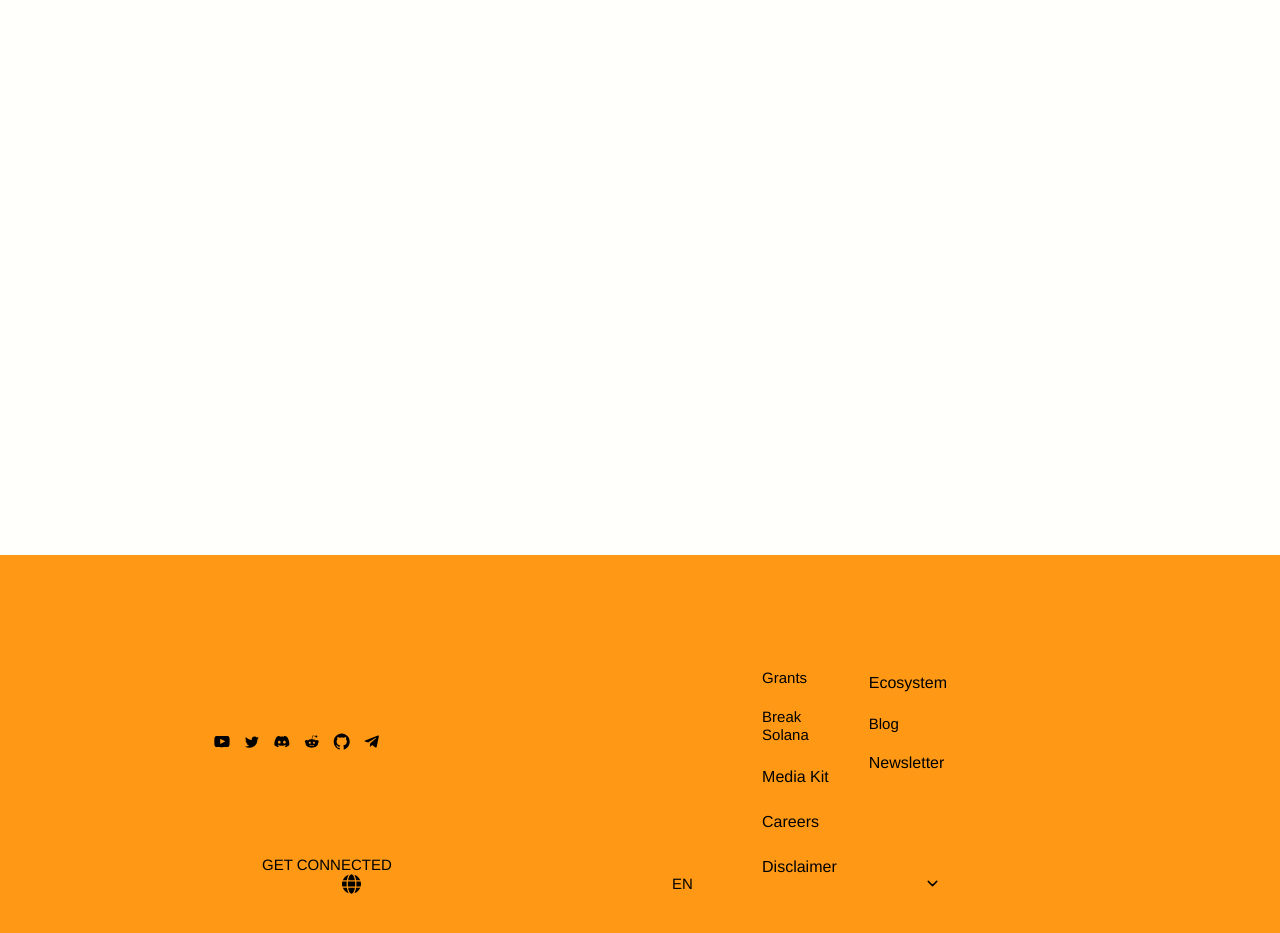
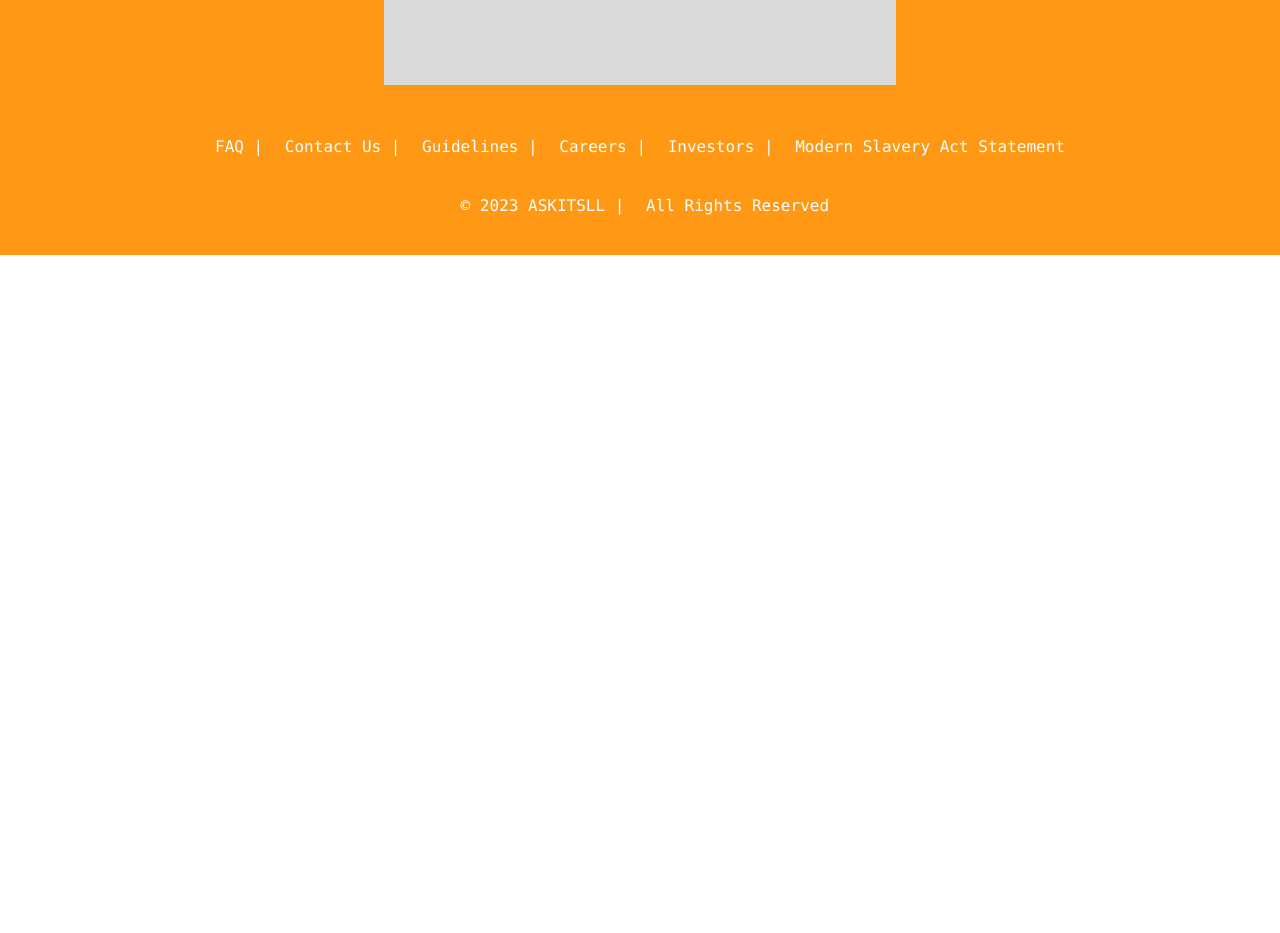
Before and after one commit to askit-all/askitall-ui, a React (Create React App) app: page / in a window 1280 px wide. Shown: the part 3980-4913 px from the top of the page. After the commit the page ends 4235 px from the top, so only its background shows below. Built offline with nearby package versions, Linux system fonts and the light colour scheme; a web font is replaced by a local one.

Commit message:
landing and notification fix

```diff
--- a/src/Routes.jsx
+++ b/src/Routes.jsx
@@ -15,6 +15,7 @@ const Signup = React.lazy(() => import("pages/Signup"));
 const LandingPage2 = React.lazy(() => import("pages/LandingPage2"));
 const Loginpage = React.lazy(() => import("pages/Loginpage"));
 const Landingpage = React.lazy(() => import("pages/Landingpage"));
+const AllNotifications = React.lazy(() => import("pages/AllNotifications"));
 // const LandingPageNew = React.lazy(() => import("pages/LandingPageNew"));
 
 
@@ -50,6 +51,7 @@ const ProjectRoutes = () => {
 
           <Route path="/mentor-profile-new" element={<DesktopOne />} />
           <Route path="/booking-tab" element={<BookingTab />} />
+          <Route path="/notifications" element={<AllNotifications />} />
 
 
 
--- a/src/components/Notification/index.jsx
+++ b/src/components/Notification/index.jsx
@@ -21,12 +21,20 @@ const NotificationModal = ({ children }) => {
   };
 
   const [notifications, setNotifications] = useState([]);
-
+  const [showMore, setShowNore] = useState(false);
   const fetchNotifications = () => {
     // setLoading(true);
     let url = `/notifications`;
     secured.get(url).then((response) => {
-      setNotifications(response.data.data);
+      let notifi = [];
+      if (response.data.data && response.data.data.length > 3) {
+        notifi = response.data.data.slice(0, 3);
+        setShowNore(true);
+      } else {
+        notifi = response.data.data;
+      }
+
+      setNotifications(notifi);
       // setLoading(false);
     });
   };
@@ -86,7 +94,7 @@ const NotificationModal = ({ children }) => {
               <h2>Notifications List</h2>
               <ul className="notification-list">
                 {notifications && notifications.length ? (
-                  notifications.map((notification,index) => (
+                  notifications.map((notification, index) => (
                     <>
                       <li key={index}>{notification.desc}</li>
                       <hr />
@@ -100,6 +108,14 @@ const NotificationModal = ({ children }) => {
                   </>
                 )}
               </ul>
+
+              {showMore ? (
+                <>
+                  <button>View More</button>
+                </>
+              ) : (
+                <></>
+              )}
             </div>
           </div>
         )}
--- /dev/null
+++ b/src/pages/AllNotifications/index.jsx
@@ -0,0 +1,87 @@
+import Header from "components/Header";
+import React, { useEffect, useState } from "react";
+import { css } from "@emotion/react";
+import { BeatLoader } from "react-spinners";
+import { secured } from "api/interceptors";
+
+// CSS styles for the loader
+const override = css`
+  display: block;
+  margin: 0 auto;
+  border-color: red;
+`;
+
+function NotificationItem({ notification }) {
+  const { desc, timestamp } = notification;
+  return (
+    <div className="bg-white rounded-lg shadow p-4 mb-4">
+      <p className="text-gray-800">{desc}</p>
+      <p className="text-gray-500 text-sm">{timestamp}</p>
+    </div>
+  );
+}
+
+function AllNotifications() {
+  const [loading, setLoading] = useState(false);
+
+  const [notifications, setNotifications] = useState([]);
+
+  const fetchNotifications = () => {
+    setLoading(true);
+    let url = `/notifications`;
+    secured.get(url).then((response) => {
+      setNotifications(response.data.data);
+      setLoading(false);
+    });
+  };
+
+  useEffect(() => {
+    fetchNotifications();
+  }, []);
+  return (
+    <>
+      {loading && (
+        <div
+          style={{
+            position: "fixed",
+            top: 0,
+            left: 0,
+            width: "100%",
+            height: "100%",
+            backgroundColor: "rgba(0, 0, 0, 0.5)",
+            display: "flex",
+            alignItems: "center",
+            justifyContent: "center",
+            zIndex: 9999,
+          }}
+        >
+          <BeatLoader
+            color="#FF0000"
+            css={override}
+            size={15}
+            loading={loading}
+          />
+        </div>
+      )}
+
+      <div className="bg-white_A700 flex flex-col font-nunitosans items-center justify-start mx-auto pb-[1rem] w-full responsive-view">
+        <Header className="bg-orange_500 w-full" />
+        <div className="container mx-auto p-4">
+          <h1 className="text-2xl font-bold mb-4">Notifications</h1>
+          {notifications.length === 0 ? (
+            <p className="text-gray-500">No notifications found.</p>
+          ) : (
+            notifications.map((notification) => (
+              <NotificationItem
+                key={notification._id}
+                notification={notification}
+              />
+            ))
+          )}
+        </div>
+      </div>
+    </>
+  );
+}
+
+export default AllNotifications;
--- a/src/pages/Landingpage/index.jsx
+++ b/src/pages/Landingpage/index.jsx
@@ -564,7 +564,7 @@ const HomepagenewuserOnePage = () => {
               </div>
             </div>
           </div>
-          <div className="font-oxygen sm:h-[605px] md:h-[893px] h-[958px] mt-[90px] md:px-5  w-full">
+          <div className="font-oxygen mt-[90px] md:px-5  w-full">
             <div className=" flex flex-col md:gap-10 gap-[74px] items-center justify-start">
               <div className="flex flex-col items-start justify-start pl-[50.44px] pr-[51.56px] md:px-10 sm:px-5 w-auto md:w-full">
                 <Text
@@ -630,112 +630,28 @@ const HomepagenewuserOnePage = () => {
           </div>
 
           <footer className="bg-orange_500 flex font-helvetica items-center justify-center mt-[146px] md:px-5 w-full">
-            <div className="h-[221px] sm:h-[381px] md:h-[564px] ml-[262px] mr-[259px] my-20  w-[64%] md:w-full">
-              <div className=" bg-orange_500 flex md:flex-col flex-row md:gap-5 h-full inset-[0] items-start justify-center m-auto md:pr-10 sm:pr-5 pr-[115px] w-full">
-                <Img
-                  src="images/img_frame.svg"
-                  className="h-[30px] md:mt-0 mt-[94px]"
-                  alt="frame"
-                />
-                <div className="flex md:flex-1 flex-col items-start justify-end md:ml-[0] ml-[363px] pt-4 px-4 w-[17%] md:w-full">
-                  <ul className="flex flex-col gap-[21px] items-start justify-start mt-[9px] py-[9px] md:w-full common-column-list">
-                    <li>
-                      <a
-                        href="javascript:"
-                        className="font-normal text-black_900"
-                      >
-                        <Text variant="body16">Grants</Text>
-                      </a>
-                    </li>
-                    <li>
-                      <a
-                        href="javascript:"
-                        className="font-normal text-black_900"
-                      >
-                        <Text variant="body16">Break Solana</Text>
-                      </a>
-                    </li>
-                    <li>
-                      <a
-                        href="javascript:"
-                        className="font-normal text-black_900"
-                      >
-                        <Text variant="body14">Media Kit</Text>
-                      </a>
-                    </li>
-                    <li>
-                      <a
-                        href="javascript:"
-                        className="font-normal text-black_900"
-                      >
-                        <Text variant="body14">Careers</Text>
-                      </a>
-                    </li>
-                    <li>
-                      <a
-                        href="javascript:"
-                        className="font-normal text-black_900"
-                      >
-                        <Text variant="body14">Disclaimer</Text>
-                      </a>
-                    </li>
-                  </ul>
-                </div>
-                <ul className="flex md:flex-1 flex-col items-start justify-start ml-4 md:ml-[0] md:mt-0 mt-[26px] pr-2.5 py-2.5 md:w-full common-column-list">
-                  <li>
-                    <a
-                      href="javascript:"
-                      className="font-normal text-black_900"
-                    >
-                      <Text variant="body14">Ecosystem</Text>
-                    </a>
-                  </li>
-                  <li>
-                    <a
-                      href="javascript:"
-                      className="font-normal mt-5 text-black_900"
-                    >
-                      <Text variant="body16">Blog</Text>
-                    </a>
-                  </li>
-                  <li>
-                    <a
-                      href="javascript:"
-                      className="font-normal mt-[18px] text-black_900"
-                    >
-                      <Text variant="body14">Newsletter</Text>
-                    </a>
-                  </li>
-                </ul>
+            <div className="flex flex-col w-full">
+              <div className="flex justify-center items-center p-8">
+                <div
+                  style={{
+                    background: "rgba(217, 217, 217, 1)",
+                    height: "15vh",
+                    width: "40vw",
+                  }}
+                ></div>
               </div>
-              <Text
-                className=" font-normal text-black_900 uppercase"
-                variant="body16"
-              >
-                Get Connected
-              </Text>
-              <div className=" flex flex-row items-center justify-evenly">
-                <Img
-                  src="images/img_frame_black_900.svg"
-                  className="h-5 w-[19px]"
-                  alt="frame_One"
-                />
-                <SelectBox
-                  className="font-normal text-[15px] text-black_900 text-center uppercase w-[66%] sm:w-full"
-                  placeholderClassName="text-black_900"
-                  indicator={
-                    <Img
-                      src="images/img_arrowdown.svg"
-                      className="h-[17px] mr-[0] w-[17px]"
-                      alt="arrow_down"
-                    />
-                  }
-                  isMulti={false}
-                  name="groupSeventyThree"
-                  options={enOptionsList}
-                  isSearchable={false}
-                  placeholder="en"
-                />
+              <div className="my-5 w-full flex flex-wrap justify-center gap-3 items-center">
+                <pre className="text-white">FAQ | </pre>
+                <pre className="text-white">Contact Us | </pre>
+                <pre className="text-white">Guidelines | </pre>
+                <pre className="text-white">Careers | </pre>
+                <pre className="text-white">Investors | </pre>
+                <pre className="text-white">Modern Slavery Act Statement</pre>
+              </div>
+
+              <div className="my-5 mb-10 w-full flex flex-wrap justify-center gap-3 items-center">
+                <pre className="text-white"> © 2023 ASKITSLL | </pre>
+                <pre className="text-white">All Rights Reserved</pre>
               </div>
             </div>
           </footer>
```
